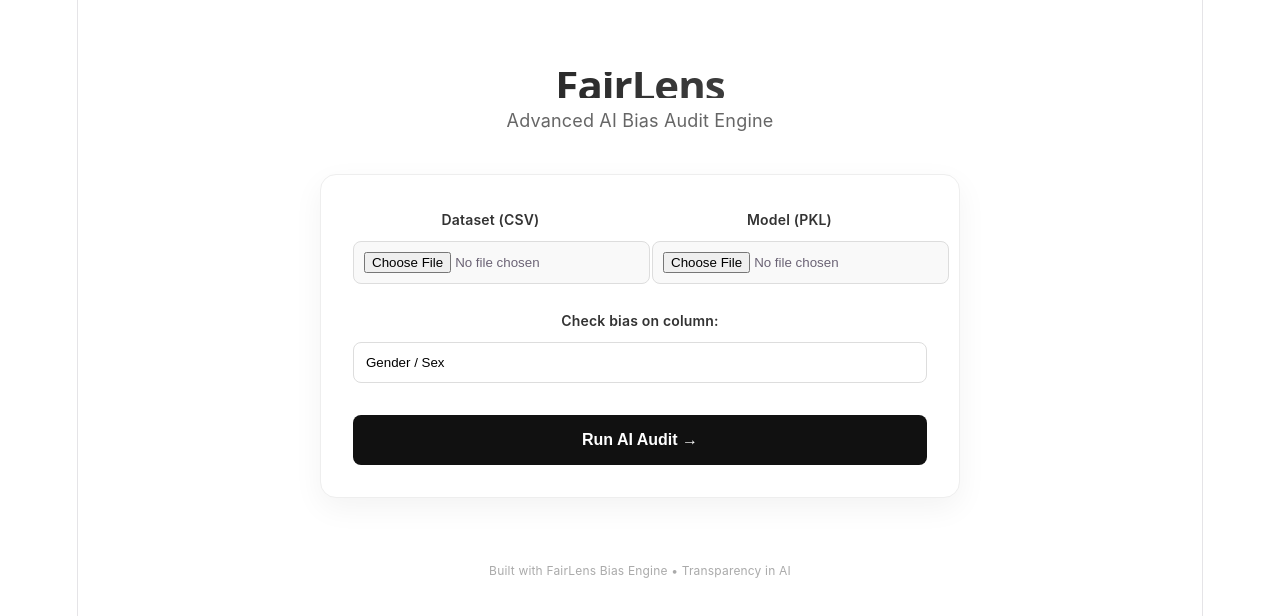
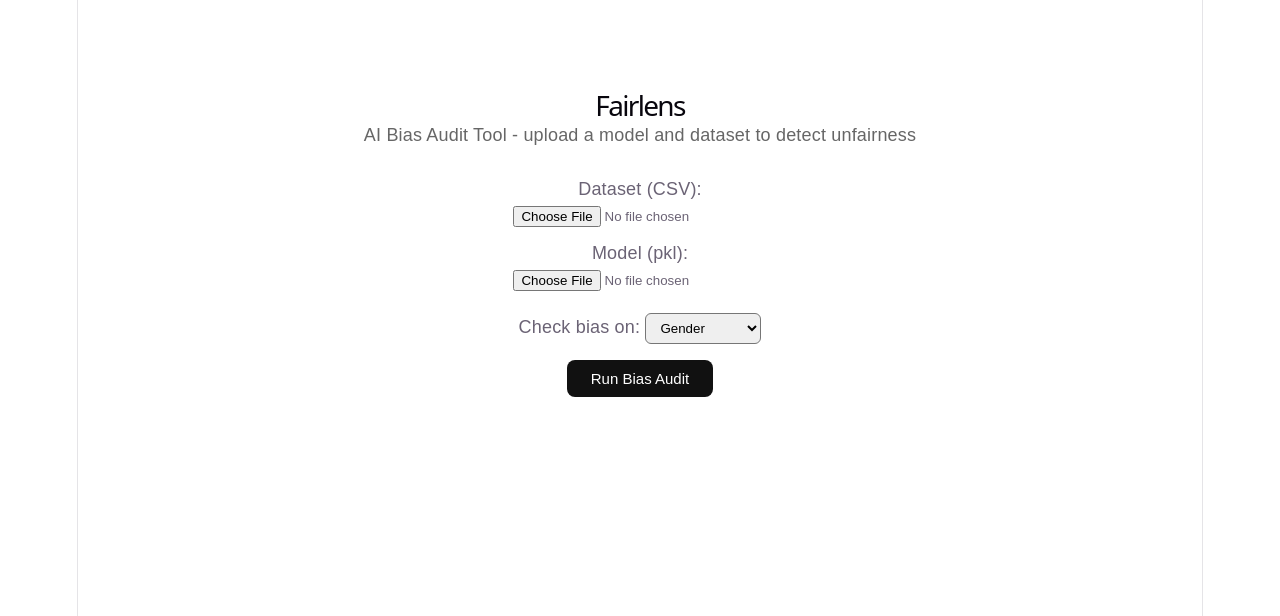
Before and after one commit to Vijay-tech-cmd/Failens-prototype, a React app in the folder frontend/: page / in a window 1280 px wide. Shown: the top 616 px of the page. Built offline with nearby package versions, Linux system fonts and the light colour scheme; the HTML template or start-up script is replaced by a standard one.

Commit message:
Modified the UI

```diff
--- a/frontend/src/App.jsx
+++ b/frontend/src/App.jsx
@@ -52,87 +52,37 @@ export default function App() {
   };
 
   return (
-    <div className="app-container" style={{ maxWidth: 900, margin: "40px auto", fontFamily: "'Inter', sans-serif", padding: "0 20px" }}>
-      <header style={{ textAlign: 'center', marginBottom: 40 }}>
-        <h1 style={{ fontSize: 42, fontWeight: 800, letterSpacing: "-1px", marginBottom: 10, background: "linear-gradient(90deg, #111, #555)", WebkitBackgroundClip: "text", WebkitTextFillColor: "transparent" }}>
-          FairLens
-        </h1>
-        <p style={{ color: "#666", fontSize: 18 }}>
-          Advanced AI Bias Audit Engine
-        </p>
-      </header>
+    <div style={{ maxWidth: 700, margin: "40px auto", fontFamily: "sans-serif", padding: 20 }}>
+      <h1 style={{ fontSize: 28, marginBottom: 4 }}>Fairlens</h1>
+      <p style={{ color: "#666", marginBottom: 28 }}>AI Bias Audit Tool - upload a model and dataset to detect unfairness</p>
 
-      <div style={{ background: "#fff", borderRadius: 16, boxShadow: "0 10px 30px rgba(0,0,0,0.05)", padding: 32, border: "1px solid #eee" }}>
-        <div style={{ display: "grid", gridTemplateColumns: "1fr 1fr", gap: 24, marginBottom: 24 }}>
-          <div className="input-group">
-            <label style={{ display: "block", marginBottom: 8, fontWeight: 600, fontSize: 14, color: "#333" }}>Dataset (CSV)</label>
-            <input
-              type="file"
-              accept=".csv"
-              onChange={e => setDataset(e.target.files[0])}
-              style={{ width: "100%", padding: "10px", borderRadius: 8, border: "1px solid #ddd", background: "#f9f9f9" }}
-            />
+      {/* File uploads */}
+      <div style={{ marginBottom: 12 }}>
+        <label>Dataset (CSV):</label><br />
+        <input type="file" accept=".csv" onChange={e => setDataset(e.target.files[0])} />
       </div>
-          <div className="input-group">
-            <label style={{ display: "block", marginBottom: 8, fontWeight: 600, fontSize: 14, color: "#333" }}>Model (PKL)</label>
-            <input
-              type="file"
-              accept=".pkl,.joblib"
-              onChange={e => setModelFile(e.target.files[0])}
-              style={{ width: "100%", padding: "10px", borderRadius: 8, border: "1px solid #ddd", background: "#f9f9f9" }}
-            />
+      <div style={{ marginBottom: 20 }}>
+        <label>Model (pkl):</label><br />
+        <input type="file" accept=".pkl,.joblib" onChange={e => setModelFile(e.target.files[0])} />
       </div>
-        </div>
-
-        <div style={{ marginBottom: 32 }}>
-          <label style={{ display: "block", marginBottom: 8, fontWeight: 600, fontSize: 14, color: "#333" }}>Check bias on column:</label>
-          <select
-            value={sensitiveCol}
+      <div style={{ marginBottom: 16 }}>
+        <label>Check bias on: </label>
+        <select value={sensitiveCol}
           onChange={e => setSensitiveCol(e.target.value)}
-            style={{ width: "100%", padding: "12px", borderRadius: 8, border: "1px solid #ddd", appearance: "none", background: "white" }}
-          >
-            <option value="gender">Gender / Sex</option>
+          style={{ padding: "6px 10px", borderRadius: 6 }}>
+          <option value="gender">Gender</option>
           <option value="race">Race</option>
           <option value="age">Age</option>
-            <option value="relationship">Relationship Status</option>
+          <option value="relationship">Relationship</option>
         </select>
       </div>
-
-        <button
-          onClick={runAudit}
-          disabled={loading}
-          style={{
-            width: "100%",
-            padding: "16px",
-            fontSize: 16,
-            fontWeight: 600,
-            cursor: loading ? "not-allowed" : "pointer",
-            background: "#111",
-            color: "#fff",
-            border: "none",
-            borderRadius: 8,
-            transition: "all 0.2s ease",
-            transform: loading ? "scale(0.98)" : "scale(1)",
-            opacity: loading ? 0.8 : 1
-          }}
-        >
-          {loading ? "Analyzing Bias Patterns..." : "Run AI Audit →"}
+      <button onClick={runAudit} disabled={loading} style={{ padding: "10px 24px", fontSize: 15, cursor: "pointer", background: "#111", color: "#fff", border: "none", borderRadius: 8 }}>
+        {loading ? "Analyzing..." : "Run Bias Audit"}
       </button>
 
-        {error && (
-          <div style={{ marginTop: 20, padding: 16, borderRadius: 8, background: "#fff5f5", border: "1px solid #feb2b2", color: "#c53030", fontSize: 14 }}>
-            <strong>Error:</strong> {error}
-          </div>
-        )}
-      </div>
+      {error && <p style={{ color: "red", marginTop: 20 }}>{error}</p>}
 
-      <div style={{ marginTop: 40 }}>
       {results && <ResultsDashboard results={results} />}
-      </div>
-
-      <footer style={{ textAlign: "center", marginTop: 60, paddingBottom: 40, color: "#aaa", fontSize: 12 }}>
-        Built with FairLens Bias Engine &bull; Transparency in AI
-      </footer>
     </div>
   );
 }
```
Lines whose indentation alone changed are shown as unchanged.
